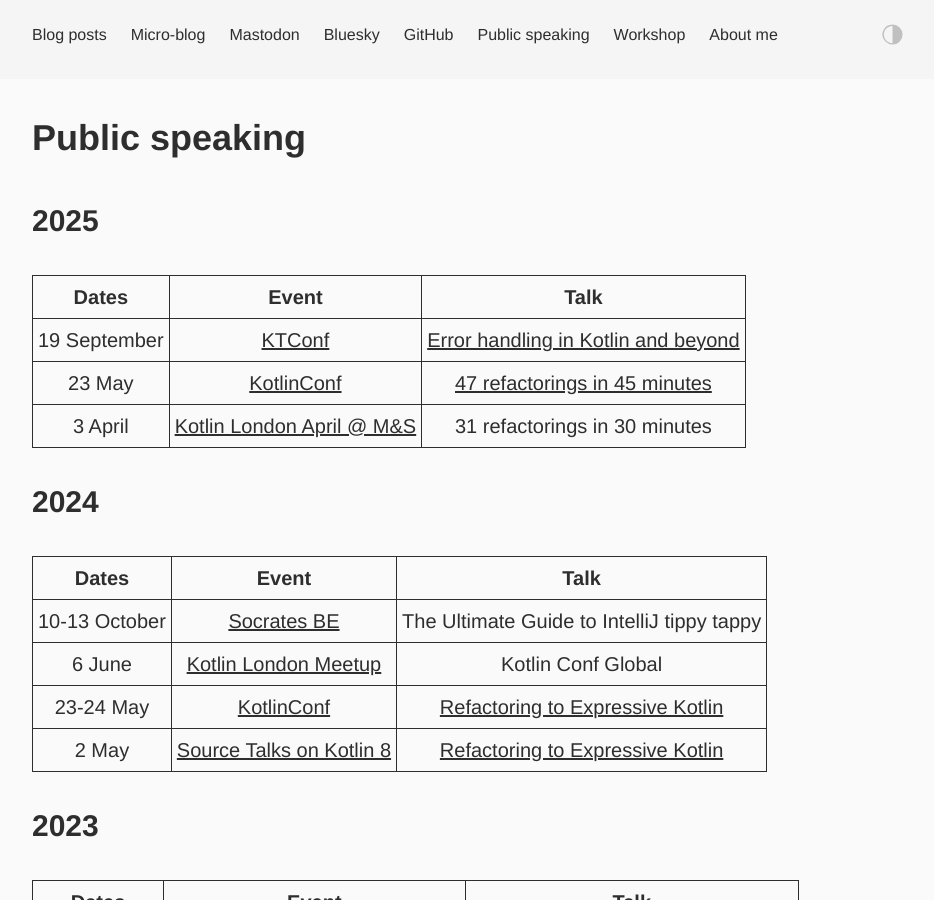
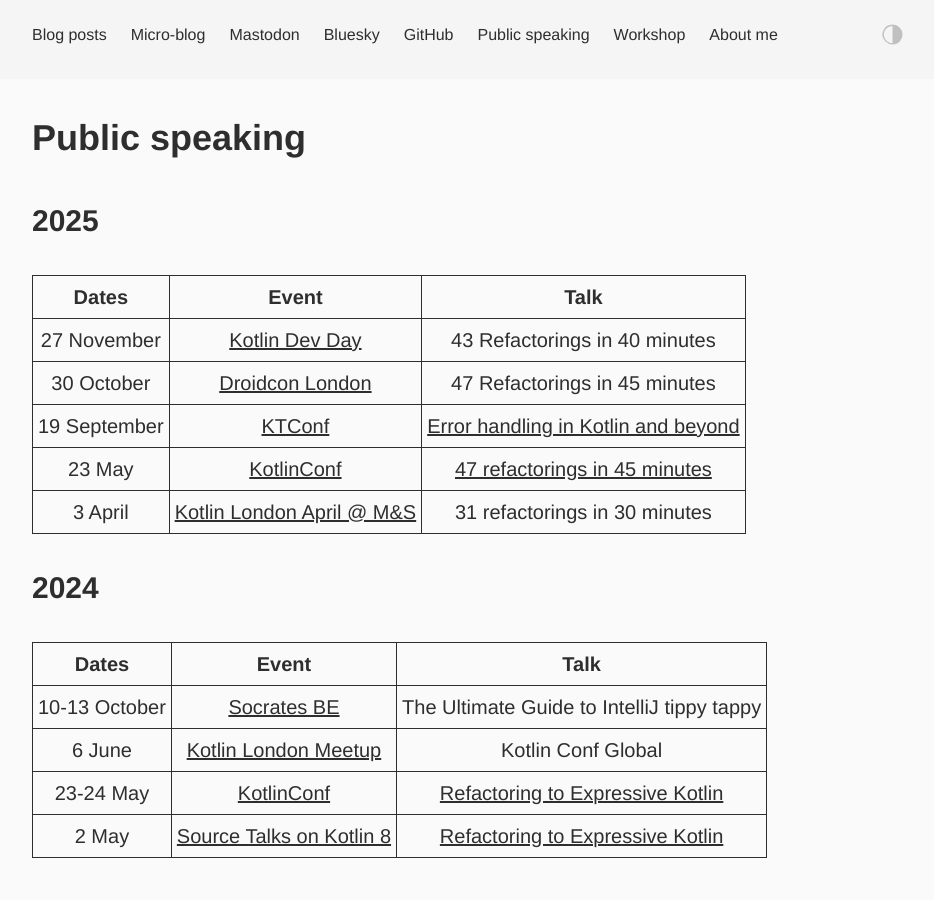
Before and after one commit to dkandalov/dkandalov.github.io, a Jekyll site: the page built from public-speaking.md, in a window 1280 px wide and 900 px high. Shown: the whole window, without its empty margins (160-1094 px from the left). Built offline with Jekyll 4.4.1, drawn with Linux system fonts in a browser that asks for light colours.

Commit message:
updated public speaking

```diff
--- a/public-speaking.md
+++ b/public-speaking.md
@@ -8,6 +8,8 @@ permalink: public-speaking
 
 | Dates   | Event                                                                               | Talk                                                                                  |
 |---------|-------------------------------------------------------------------------------------|---------------------------------------------------------------------------------------|
+| 27 November | [Kotlin Dev Day](https://kotlindevday.com)                                                | 43 Refactorings in 40 minutes |
+| 30 October | [Droidcon London](https://london.droidcon.com)                                                | 47 Refactorings in 45 minutes |
 | 19 September | [KTConf](https://ktconf.be)                                                | [Error handling in Kotlin and beyond](https://ktconf.be/speakers/dmitry-kandalov) |
 | 23 May  | [KotlinConf](https://kotlinconf.com)                                                | [47 refactorings in 45 minutes](https://www.youtube.com/watch?v=SwNTpgp262o) |
 | 3 April | [Kotlin London April @ M&S](https://www.meetup.com/kotlin-london/events/306456259/) | 31 refactorings in 30 minutes                                                         |
```
